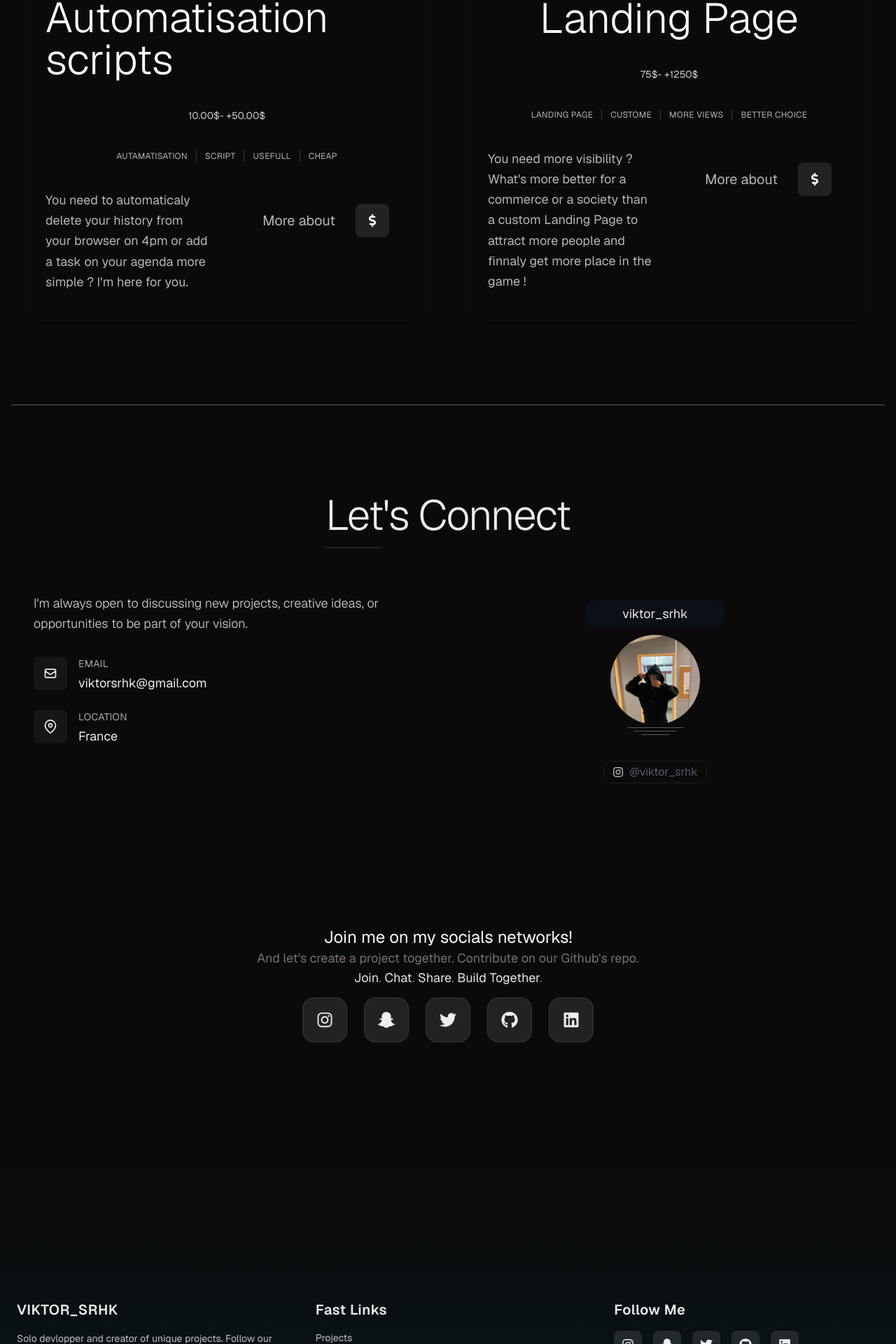
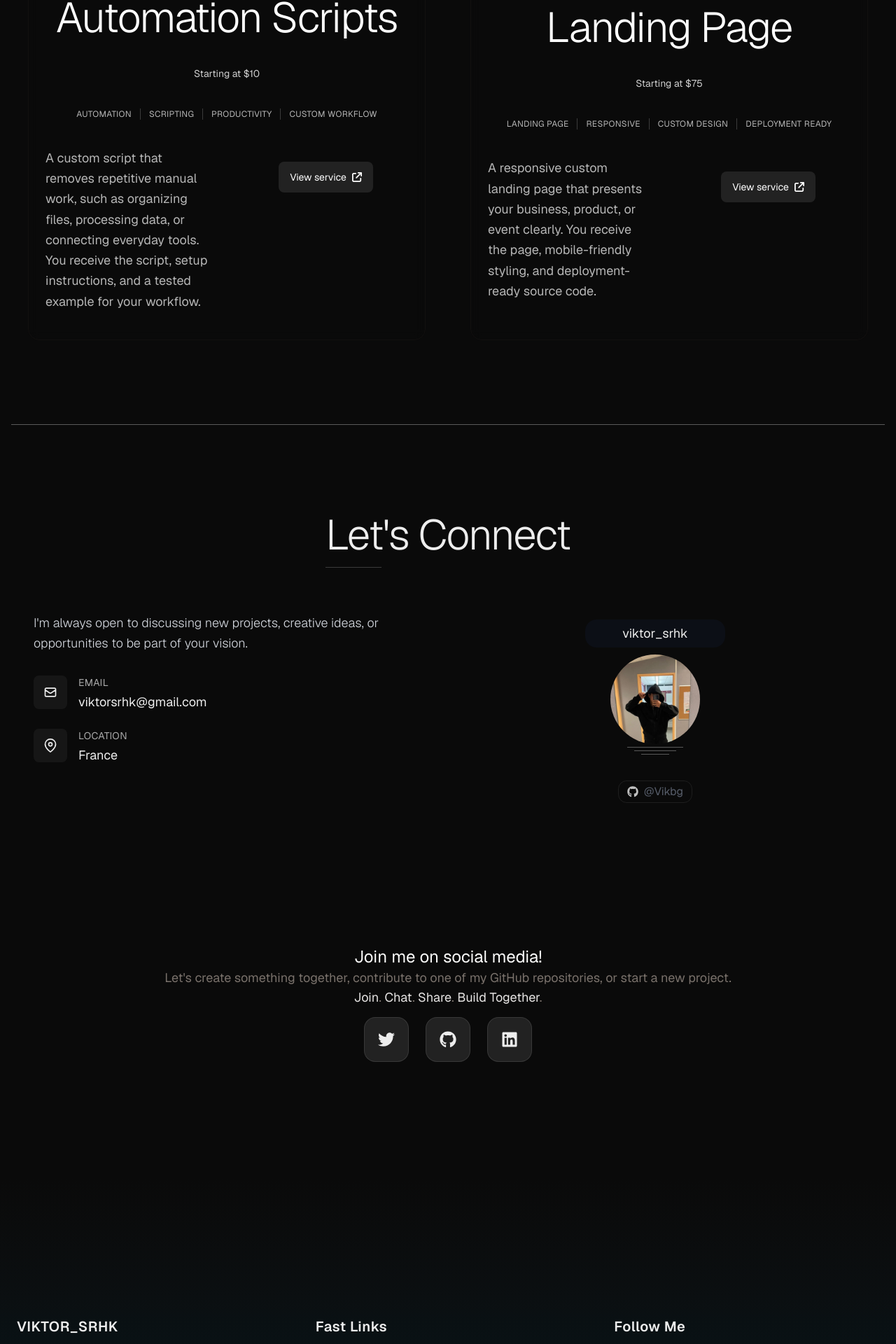
Before and after one commit to Vikbg/portfolio, a Next.js app: page / in a window 1280 px wide. Shown: the part 4579-6499 px from the top of the page at 70% size. Built offline with nearby package versions, Linux system fonts and the light colour scheme.

Commit message:
fix: clarify services and professional contact links

```diff
--- a/src/app/components/Contact.tsx
+++ b/src/app/components/Contact.tsx
@@ -1,21 +1,11 @@
 "use client";
 
 import React from "react";
-import { FaInstagram, FaSnapchatGhost, FaTwitter, FaGithub, FaLinkedin } from "react-icons/fa";
+import { FaTwitter, FaGithub, FaLinkedin } from "react-icons/fa";
 
 import Viktor from "./Viktor";
 
 const socialLinks = [
-  {
-    label: "Instagram",
-    href: "https://instagram.com/viktor_srhk",
-    icon: <FaInstagram />,
-  },
-  {
-    label: "Snapchat",
-    href: "https://snapchat.com/add/viktor_srhk",
-    icon: <FaSnapchatGhost />,
-  },
   { label: "X", href: "https://x.com/viktor_srhk", icon: <FaTwitter /> },
   { label: "GitHub", href: "https://github.com/Vikbg", icon: <FaGithub /> },
   {
@@ -104,10 +94,11 @@ const Contact = () => {
             <div className="flex justify-center">
               <p className="text-center text-base text-stone-500 lg:text-lg">
                 <span className="text-lg text-stone-50 lg:text-2xl">
-                  Join me on my socials networks!
+                  Join me on social media!
                 </span>
                 <br />
-                And let&apos;s create a project together. Contribute on our Github&apos;s repo.
+                Let&apos;s create something together, contribute to one of my GitHub repositories, or
+                start a new project.
                 <br />
                 <span className="text-stone-200">Join</span>.{" "}
                 <span className="text-stone-200">Chat</span>.{" "}
--- a/src/app/components/Footer.tsx
+++ b/src/app/components/Footer.tsx
@@ -1,11 +1,9 @@
 "use client";
 
 import React from "react";
-import { FaInstagram, FaSnapchatGhost, FaTwitter, FaGithub, FaLinkedin } from "react-icons/fa";
+import { FaTwitter, FaGithub, FaLinkedin } from "react-icons/fa";
 
 const socialLinks = [
-  { label: "Instagram", href: "https://instagram.com/viktor_srhk", icon: <FaInstagram /> },
-  { label: "Snapchat", href: "https://snapchat.com/add/viktor_srhk", icon: <FaSnapchatGhost /> },
   { label: "X", href: "https://x.com/viktor_srhk", icon: <FaTwitter /> },
   { label: "GitHub", href: "https://github.com/Vikbg", icon: <FaGithub /> },
   { label: "LinkedIn", href: "https://www.linkedin.com/in/viktor_srhk", icon: <FaLinkedin /> },
@@ -19,8 +17,8 @@ const Footer = () => {
         <div className="space-y-4">
           <h3 className="text-base font-semibold tracking-wide md:text-xl">VIKTOR_SRHK</h3>
           <p className="text-xs leading-relaxed opacity-80 md:text-sm">
-            Solo devlopper and creator of unique projects. Follow our elegant universe and let you
-            get by our creations.
+            Independent developer building thoughtful software across web, backend, robotics, and
+            developer tools.
           </p>
         </div>
 
@@ -61,7 +59,7 @@ const Footer = () => {
                 href={link.href}
                 target="_blank"
                 rel="noopener noreferrer"
-                className="hover:bg-accent flex h-7 w-7 items-center justify-center rounded-lg bg-white/10 text-lg backdrop-blur-sm transition-colors hover:text-(--color-card) md:h-10 md:w-10"
+                className="hover:bg-accent flex h-11 w-11 items-center justify-center rounded-lg bg-white/10 text-lg backdrop-blur-sm transition-colors hover:text-(--color-card)"
                 aria-label={link.label}
               >
                 {link.icon}
--- a/src/app/components/ServiceCard.tsx
+++ b/src/app/components/ServiceCard.tsx
@@ -1,22 +1,22 @@
 import React from "react";
-import { FaDollarSign } from "react-icons/fa";
+import { FaArrowUpRightFromSquare } from "react-icons/fa6";
 
 type ServiceCardProps = {
   name: string;
   description: string;
-  price: string[];
+  priceLabel: string;
   tags: string[];
   fiverrHref: string;
-  labelAnchorFiverrr: string;
+  serviceLabel: string;
 };
 
 const ServiceCard: React.FC<ServiceCardProps> = ({
   name,
   description,
-  price,
+  priceLabel,
   tags,
   fiverrHref,
-  labelAnchorFiverrr,
+  serviceLabel,
 }) => {
   return (
     <article
@@ -24,19 +24,17 @@ const ServiceCard: React.FC<ServiceCardProps> = ({
       role="region"
       aria-label={`Service: ${name}`}
     >
-      <h2 className="tracking-tigh text-2xl font-light sm:text-6xl">{name}</h2>
+      <h2 className="text-2xl font-light tracking-tight sm:text-6xl">{name}</h2>
       <div className="grid grid-rows-1 items-center gap-6 text-sm opacity-80 sm:flex">
         <div className="flex items-center gap-2">
-          <span>
-            {price[0]}$-&nbsp;{price[1]}$
-          </span>
+          <span>{priceLabel}</span>
         </div>
       </div>
       <div>
         {/* Tags */}
         <div className="flex flex-wrap gap-3">
           {tags.map((tag, i) => (
-            <React.Fragment key={i}>
+            <React.Fragment key={tag}>
               <span className="text-[0.6rem] tracking-wide uppercase opacity-70 sm:text-xs">
                 {tag}
               </span>
@@ -48,17 +46,16 @@ const ServiceCard: React.FC<ServiceCardProps> = ({
       </div>
       <div className="col-start-2 grid grid-cols-1 items-start gap-12 lg:grid-cols-2">
         <p className="max-w-lg text-sm leading-relaxed opacity-70 sm:text-lg">{description}</p>
-        <div className="mt-5 flex flex-row items-center justify-center space-x-6">
-          <span className="hidden text-xl opacity-70 lg:block">More about&nbsp;</span>
+        <div className="mt-5 flex items-center justify-center">
           <a
-            key={labelAnchorFiverrr}
             href={fiverrHref}
             target="_blank"
             rel="noopener noreferrer"
-            className="hover:bg-accent flex h-10 w-10 items-center justify-center rounded-lg bg-white/10 text-lg backdrop-blur-sm transition-colors hover:text-(--color-card) sm:h-12 sm:w-12"
-            aria-label={labelAnchorFiverrr}
+            className="hover:bg-accent inline-flex min-h-11 items-center justify-center gap-2 rounded-lg bg-white/10 px-4 py-3 text-sm backdrop-blur-sm transition-colors hover:text-(--color-card)"
+            aria-label={serviceLabel}
           >
-            <FaDollarSign />
+            <span>View service</span>
+            <FaArrowUpRightFromSquare aria-hidden="true" />
           </a>
         </div>
       </div>
--- a/src/app/components/Services.tsx
+++ b/src/app/components/Services.tsx
@@ -5,21 +5,21 @@ import ServiceCard from "./ServiceCard";
 const Services = () => {
   const servicesSection = [
     {
-      title: "Automatisation scripts",
+      title: "Automation Scripts",
       description:
-        "You need to automaticaly delete your history from your browser on 4pm or add a task on your agenda more simple ? I'm here for you.",
-      price: ["10.00", "+50.00"],
-      tags: ["autamatisation", "script", "usefull", "cheap"],
-      label: "Automatisation scripts on viktor_srhk's fiverr page.",
+        "A custom script that removes repetitive manual work, such as organizing files, processing data, or connecting everyday tools. You receive the script, setup instructions, and a tested example for your workflow.",
+      priceLabel: "Starting at $10",
+      tags: ["automation", "scripting", "productivity", "custom workflow"],
+      label: "View service: Automation Scripts",
       href: "https://fiverr.com/viktor_srhk/gig/automatisation_scripts/",
     },
     {
       title: "Landing Page",
       description:
-        "You need more visibility ? What's more better for a commerce or a society than a custom Landing Page to attract more people and finnaly get more place in the game !",
-      price: ["75", "+1250"],
-      tags: ["landing page", "custome", "more views", "better choice"],
-      label: "Landing page on viktor_srhk's fiverr page.",
+        "A responsive custom landing page that presents your business, product, or event clearly. You receive the page, mobile-friendly styling, and deployment-ready source code.",
+      priceLabel: "Starting at $75",
+      tags: ["landing page", "responsive", "custom design", "deployment ready"],
+      label: "View service: Landing Page",
       href: "https://fiverr.com/viktor_srhk/gig/landing_page/",
     },
   ];
@@ -29,15 +29,15 @@ const Services = () => {
       id="services"
       className="grid grid-cols-1 gap-8 px-4 py-12 sm:px-6 sm:py-16 lg:grid-cols-2"
     >
-      {servicesSection.map((section, index) => (
+      {servicesSection.map(section => (
         <ServiceCard
-          key={index}
+          key={section.title}
           name={section.title}
           description={section.description}
-          price={section.price}
+          priceLabel={section.priceLabel}
           tags={section.tags}
           fiverrHref={section.href}
-          labelAnchorFiverrr={section.label}
+          serviceLabel={section.label}
         />
       ))}
     </section>
--- a/src/app/components/Viktor.tsx
+++ b/src/app/components/Viktor.tsx
@@ -1,6 +1,6 @@
 import Image from "next/image";
 import Link from "next/link";
-import { FaInstagram } from "react-icons/fa";
+import { FaGithub } from "react-icons/fa";
 import { getImagePath } from "@/lib/paths";
 
 const Viktor = () => {
@@ -25,14 +25,16 @@ const Viktor = () => {
         </div>
       </div>
       <Link
-        href="https://instagram.com/viktor_srhk"
+        href="https://github.com/Vikbg"
         className="mt-9 h-fit w-fit scale-100 justify-self-center opacity-80 transition-all ease-in hover:scale-105 hover:opacity-100"
         target="_blank"
+        rel="noopener noreferrer"
         hrefLang="en"
+        aria-label="GitHub"
       >
         <div className="m-2 flex max-h-8 w-fit items-center justify-center space-x-2 rounded-xl border border-white/10 p-3">
-          <FaInstagram />
-          <span className="text-gray-500">@viktor_srhk</span>
+          <FaGithub />
+          <span className="text-gray-500">@Vikbg</span>
         </div>
       </Link>
     </div>
```
Also changed, not shown: 2 other files (tests, documents, lock files or other folders).
